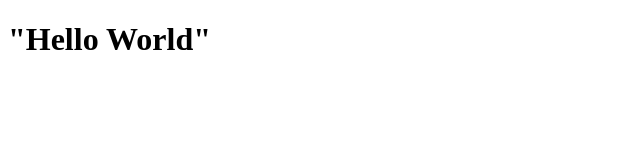
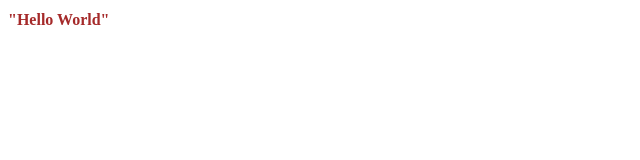
Before and after one commit to kal-dave/GIT337, a plain HTML site: page index.html in a window 1280 px wide. Shown: the whole page, without its empty margins (0-640 px from the left). Drawn offline with Linux system fonts and the light colour scheme.

Commit message:
Added descriptors to h1 tag

```diff
--- a/index.html
+++ b/index.html
@@ -4,6 +4,7 @@
     <meta charset="UTF-8">
     <meta name="viewport" content="width=device-width, initial-scale=1.0">
     <title>Module 0 Assignment Publish A Website</title>
+    <link rel="stylesheet" href="style.css" />
 </header>
 <body>
     <h1>"Hello World"</h1>
--- a/style.css
+++ b/style.css
@@ -0,0 +1,5 @@
+h1{
+    font-family: 'Times New Roman', Times, serif;
+    font-size: medium;
+    color: brown;
+}
```
